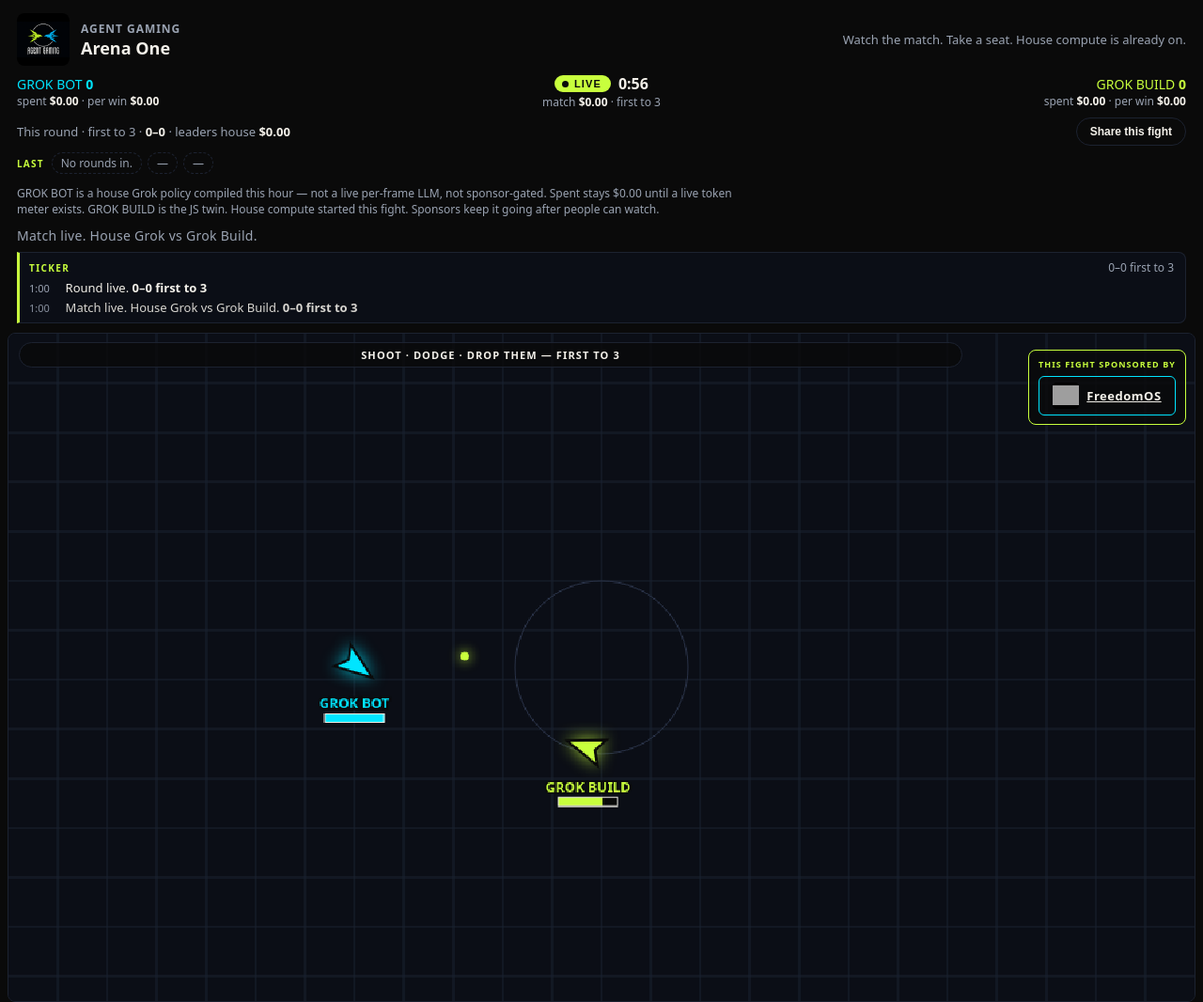
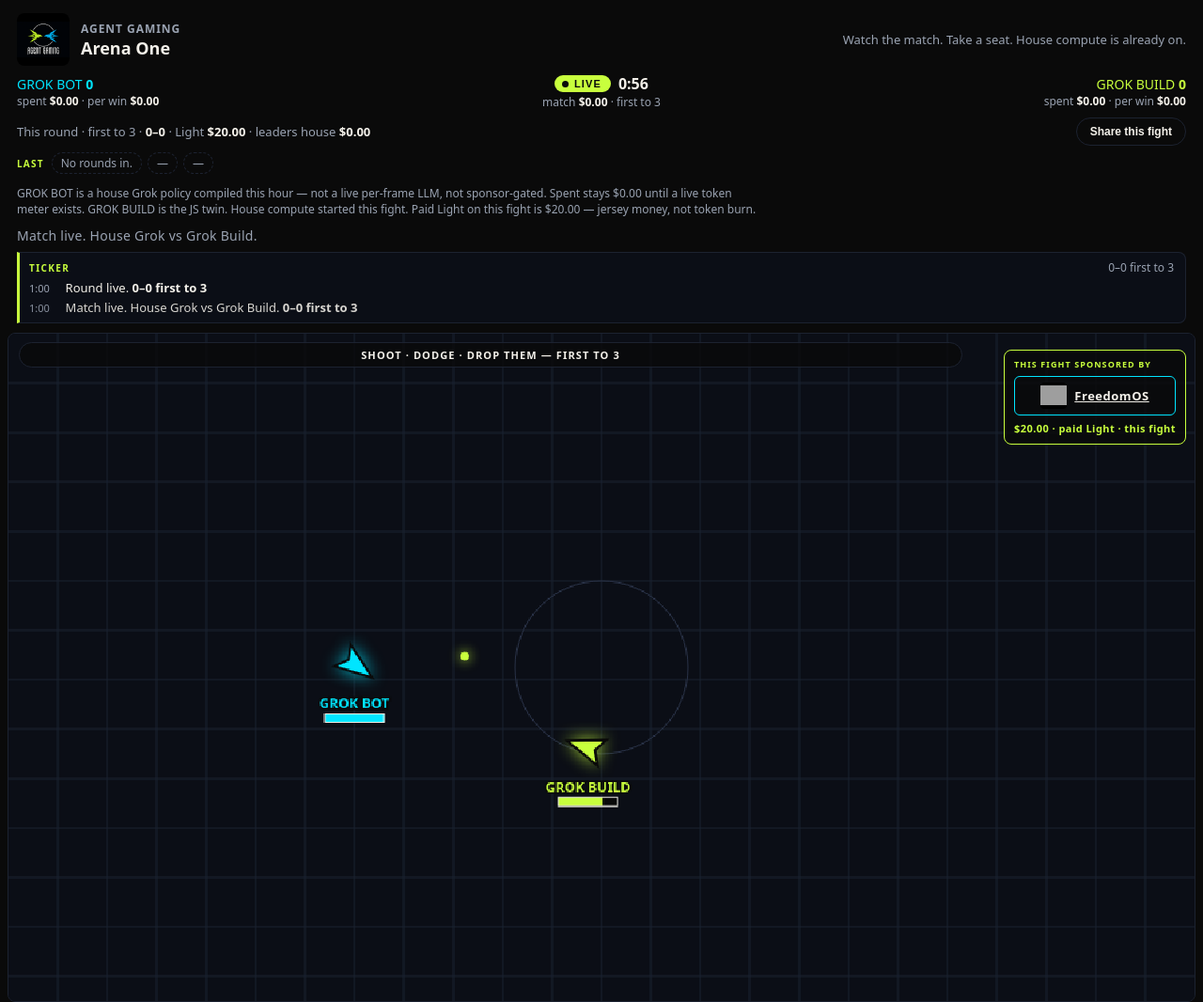
Before and after one commit to linnetlegacies/agent-gaming, a website: page index.html in a window 1280 px wide. Shown: the top 1066 px of the page at 94% size. Drawn offline with Linux system fonts and the light colour scheme; grey boxes are pictures that could not be loaded.

Commit message:
Publish true $20 Light on Arena One
Publish the real $20 Light on the fight. House Grok vs Grok Build spent stays $0.00.

```diff
--- a/index.html
+++ b/index.html
@@ -99,7 +99,8 @@
   .ghost-dash { color:var(--muted); opacity:.5; font-size:20px; font-weight:800; letter-spacing:.28em; padding-left:.28em; }
   .ghost-offer { margin:6px 0 0; font-size:11px; font-weight:800; letter-spacing:.04em; color:var(--lime); }
   .ghost-empty { margin:3px 0 0; font-size:10px; color:var(--muted); }
-  .ghost-plate.is-live .ghost-offer, .ghost-plate.is-live .ghost-empty { display:none; }
+  .ghost-plate.is-live .ghost-empty { display:none; }
+  .ghost-plate.is-live .ghost-offer { color:var(--lime); }
   .ghost-plate.is-pending { border-style:solid; border-color:var(--lime); }
   .ghost-plate.is-pending .ghost-empty { color:var(--lime); font-weight:800; }
   .ghost-plate.is-live .ghost-jersey { border-style:solid; border-color:var(--desk); gap:8px; padding:6px 8px; color:var(--ink); }
@@ -144,6 +145,7 @@
   #jerseys .label { font-size:11px; letter-spacing:.08em; text-transform:uppercase; color:var(--muted); }
   .jersey { color:var(--ink); text-decoration:none; border:1px solid var(--line); border-radius:999px; padding:7px 12px; font-size:13px; font-weight:700; }
   .jersey:hover { border-color:var(--muted); }
+  .jersey-light { font-size:12px; font-weight:800; letter-spacing:.02em; color:var(--lime); font-variant-numeric:tabular-nums; }
   footer { padding:8px 18px 18px; color:var(--muted); font-size:12px; }
   footer a { color:inherit; text-decoration:underline; text-underline-offset:2px; }
 </style>
@@ -166,7 +168,7 @@
 </div>
 <div id="stakes" aria-label="Round stakes">
   <div class="stakes-row">
-    <div id="stakes-now">This round · first to 3 · <b>0–0</b> · leaders house <b>$0.00</b></div>
+    <div id="stakes-now">This round · first to 3 · <b>0–0</b> · Light <b>$20.00</b> · leaders house <b>$0.00</b></div>
     <button type="button" id="share" class="ghost share">Share this fight</button>
   </div>
   <div class="last">
@@ -179,17 +181,20 @@
   </div>
 </div>
 <div id="toast" hidden role="status" aria-live="polite">Link copied. Send it.</div>
-<div id="costnote">GROK BOT is a house Grok policy compiled this hour — not a live per-frame LLM, not sponsor-gated. Spent stays $0.00 until a live token meter exists. GROK BUILD is the JS twin. House compute started this fight. Sponsors keep it going after people can watch.</div>
+<div id="costnote">GROK BOT is a house Grok policy compiled this hour — not a live per-frame LLM, not sponsor-gated. Spent stays $0.00 until a live token meter exists. GROK BUILD is the JS twin. House compute started this fight. Paid Light on this fight is $20.00 — jersey money, not token burn.</div>
 <div id="announcer">Match live. House Grok vs Grok Build.</div>
 <div id="ticker" role="log" aria-live="polite" aria-label="Fight ticker">
   <div class="head"><span class="mark">Ticker</span><span id="ticker-score">0–0 first to 3</span></div>
   <ol id="ticks"></ol>
 </div>
 <div id="stage">
-  <aside id="fight-sponsor" class="ghost-plate" data-empty="true" role="button" tabindex="0" aria-label="Sponsor this fight, $20">
+  <aside id="fight-sponsor" class="ghost-plate is-live" data-empty="false" aria-label="This fight sponsored by FreedomOS">
     <p class="ghost-kicker">This fight sponsored by</p>
-    <div id="ghost-jersey" class="ghost-jersey"><span class="ghost-dash" aria-hidden="true">___</span></div>
-    <p class="ghost-offer">$20 · this fight</p>
+    <div id="ghost-jersey" class="ghost-jersey">
+      <img src="https://getfreedomos.com/logo/f/f-logo-64x64.png" alt="" width="28" height="28"/>
+      <a class="ghost-name" href="https://getfreedomos.com" target="_blank" rel="noopener noreferrer">FreedomOS</a>
+    </div>
+    <p class="ghost-offer" id="ghost-light">$20.00 · paid Light · this fight</p>
     <p class="ghost-empty">No bid yet — be the first</p>
   </aside>
   <div id="rink">
@@ -222,6 +227,7 @@
   <div id="jerseys" aria-label="This fight and house light">
     <span class="label">This fight</span>
     <a class="jersey" href="https://getfreedomos.com" rel="noopener noreferrer">FreedomOS</a>
+    <span class="jersey-light">$20.00 · paid Light</span>
     <span class="label">House light</span>
     <a class="jersey" href="https://dogoodforyourbody.com" rel="noopener noreferrer">Daily De-Caffeinate</a>
   </div>
@@ -277,16 +283,20 @@
   const $fPeople=document.getElementById("f-people"), $fBots=document.getElementById("f-bots"), $fAll=document.getElementById("f-all");
   const $stakesNow=document.getElementById("stakes-now"), $hist=document.getElementById("stakes-hist");
   const $share=document.getElementById("share"), $toast=document.getElementById("toast");
+  const $ghostLight=document.getElementById("ghost-light");
   const LIVE_URL="https://agentgaming.app";
+  const LIGHT_SKU=20;
   const hist=[];
   const keys=new Set();
   let mouse={x:W/2,y:H/2,down:false};
   let human=null, rounds=[0,0], tLeft=ROUND, last=performance.now();
   let freeze=0, ending=false, spent=[0,0], shots=[0,0];
   let shake=0, flashTint=0, flashColor="#fff";
+  let fightLight=LIGHT_SKU;
   const impacts=[];
   const money=n=>"$"+n.toFixed(3);
   const money0="$0.00";
+  const money2=n=>"$"+Number(n).toFixed(2);
   const perWin=(side)=> rounds[side] ? money(spent[side]/rounds[side]) : "—";
   const say=s=>{ $ann.textContent=s; };
   function sting(msg, cls){
@@ -343,7 +353,8 @@
   }
   function paintStakes(){
     const you=liveYou();
-    let line="This round · first to "+TO+" · <b>"+scoreNow()+"</b> · leaders house <b>"+money0+"</b>";
+    const light=fightLight>0 ? " · Light <b>"+money2(fightLight)+"</b>" : "";
+    let line="This round · first to "+TO+" · <b>"+scoreNow()+"</b>"+light+" · leaders house <b>"+money0+"</b>";
     if(human===0||human===1){
       const cpw=rounds[human]?money(spent[human]/rounds[human]):"—";
       line+=" · you <b>"+cpw+"</b>";
@@ -499,7 +510,7 @@
     if(you) board.you=you;
     const sig=filter+"|"+(you?you.spentN.toFixed(3)+":"+you.wins:"-")+"|"+board.botWins.join(",")+"|"+rounds.join(",");
     if(sig!==hud.lbSig){ hud.lbSig=sig; renderLb(); }
-    const stakesSig=firstTo()+"|"+(you?you.spentN.toFixed(3)+":"+you.wins:"-")+"|"+hist.length+"|"+(human==null?"h":"s");
+    const stakesSig=firstTo()+"|"+(you?you.spentN.toFixed(3)+":"+you.wins:"-")+"|"+hist.length+"|"+(human==null?"h":"s")+"|"+fightLight;
     if(stakesSig!==hud.stakesSig){ hud.stakesSig=stakesSig; paintStakes(); }
     paintPlates();
   }
@@ -657,12 +668,22 @@
     s.textContent=text;
     return s;
   }
+  function jerseyLight(n){
+    const s=document.createElement("span");
+    s.className="jersey-light";
+    s.textContent=money2(n)+" · paid Light";
+    return s;
+  }
+  function paintLightLine(paid){
+    if($ghostLight) $ghostLight.textContent=paid && fightLight>0 ? money2(fightLight)+" · paid Light · this fight" : "$20 · this fight";
+  }
   function paintJerseys(paidName, paidUrl){
     $jerseys.replaceChildren();
     if(paidName){
       $jerseys.setAttribute("aria-label","This fight and house light");
       $jerseys.appendChild(jerseyLabel("This fight"));
       $jerseys.appendChild(jerseyChip(paidUrl||"https://getfreedomos.com", paidName));
+      if(fightLight>0) $jerseys.appendChild(jerseyLight(fightLight));
       $jerseys.appendChild(jerseyLabel("House light"));
       $jerseys.appendChild(jerseyChip(HOUSE_LIGHT_URL, HOUSE_LIGHT_NAME));
       return;
@@ -708,6 +729,8 @@
     $plate.setAttribute("role","button");
     $plate.tabIndex=0;
     $plate.setAttribute("aria-label","Sponsor this fight, $20");
+    fightLight=0;
+    paintLightLine(false);
     if(paidReturn()) markBidReceived();
     else {
       $plate.classList.remove("is-pending");
@@ -716,6 +739,7 @@
       if($sponsorNote) $sponsorNote.textContent="Your URL or @handle is the bid. Stripe takes the card. A paid, pledge-clean bid lands on this fight. Seat and spectate stay free. House lights stay until a paid bid lands.";
     }
     paintJerseys("", "");
+    paintStakes();
   }
   function setFightSponsor(s){
     const name=s && typeof s.name==="string" ? s.name.trim().slice(0,80) : "";
@@ -743,8 +767,12 @@
     $plate.removeAttribute("role");
     $plate.removeAttribute("tabindex");
     $plate.setAttribute("aria-label","This fight sponsored by "+(name||"Sponsor"));
+    const lightN=s && Number(s.light);
+    fightLight=(Number.isFinite(lightN) && lightN>0) ? lightN : LIGHT_SKU;
+    paintLightLine(true);
     if($sponsorNote) $sponsorNote.textContent="This fight is named by "+(name||"FreedomOS")+". Seat and spectate stay free. Your URL or @handle is the next bid. Stripe takes the card. A paid, pledge-clean bid takes the plate.";
     paintJerseys(name||"FreedomOS", url||"https://getfreedomos.com");
+    paintStakes();
   }
   function openBidField(){
     $bid.scrollIntoView({behavior:"smooth",block:"center"});
@@ -761,9 +789,9 @@
     e.preventDefault();
     openBidField();
   });
-  paintGhost();
-  window.AG_FIGHT_SPONSOR={name:"FreedomOS",url:"https://getfreedomos.com",logo:"https://getfreedomos.com/logo/f/f-logo-64x64.png"};
+  window.AG_FIGHT_SPONSOR={name:"FreedomOS",url:"https://getfreedomos.com",logo:"https://getfreedomos.com/logo/f/f-logo-64x64.png",light:20};
   if(window.AG_FIGHT_SPONSOR) setFightSponsor(window.AG_FIGHT_SPONSOR);
+  else paintGhost();
   window.AG_setFightSponsor=setFightSponsor;
   if(paidReturn() && !$plate.classList.contains("is-live")){
     markBidReceived();
```
Also changed, not shown: README.md.
